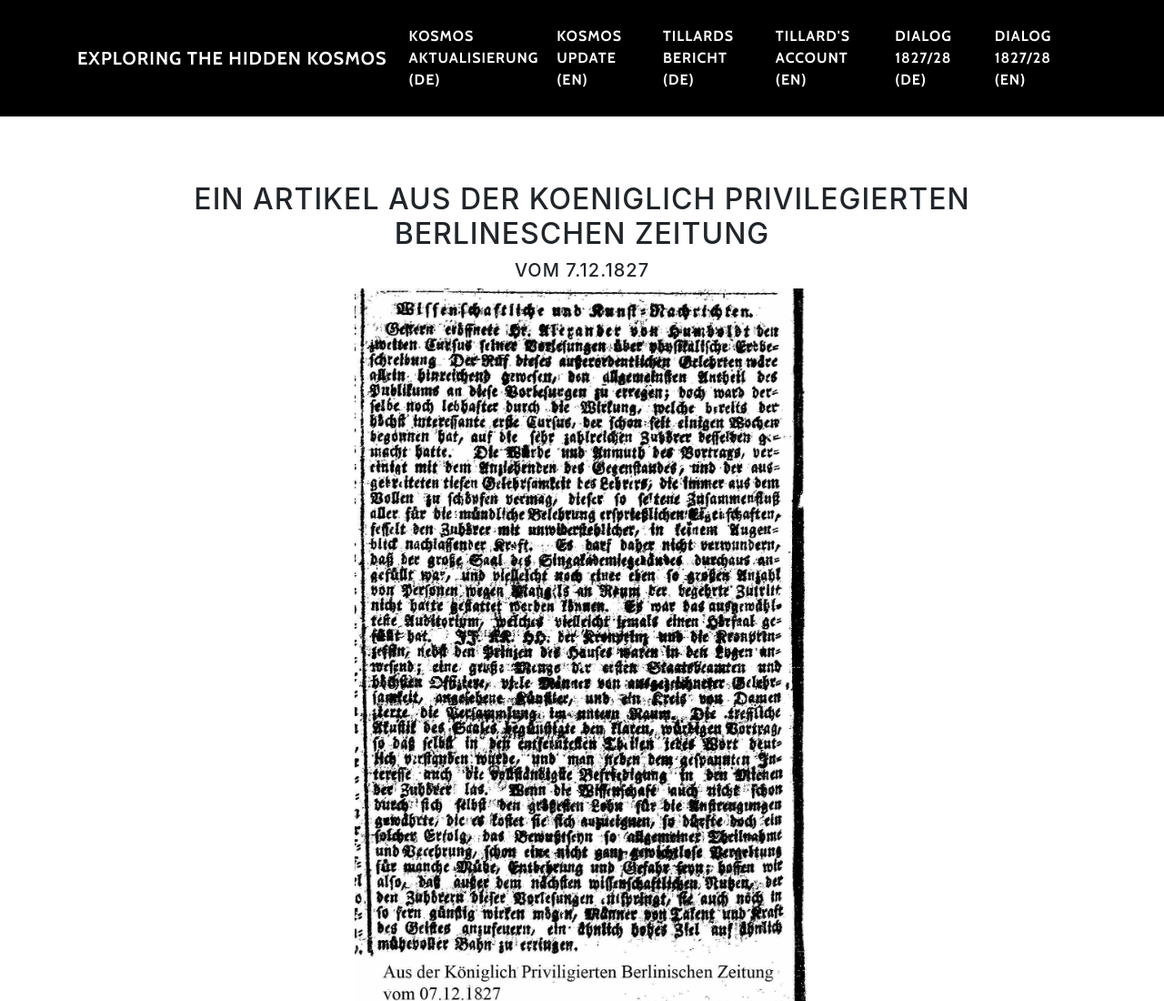
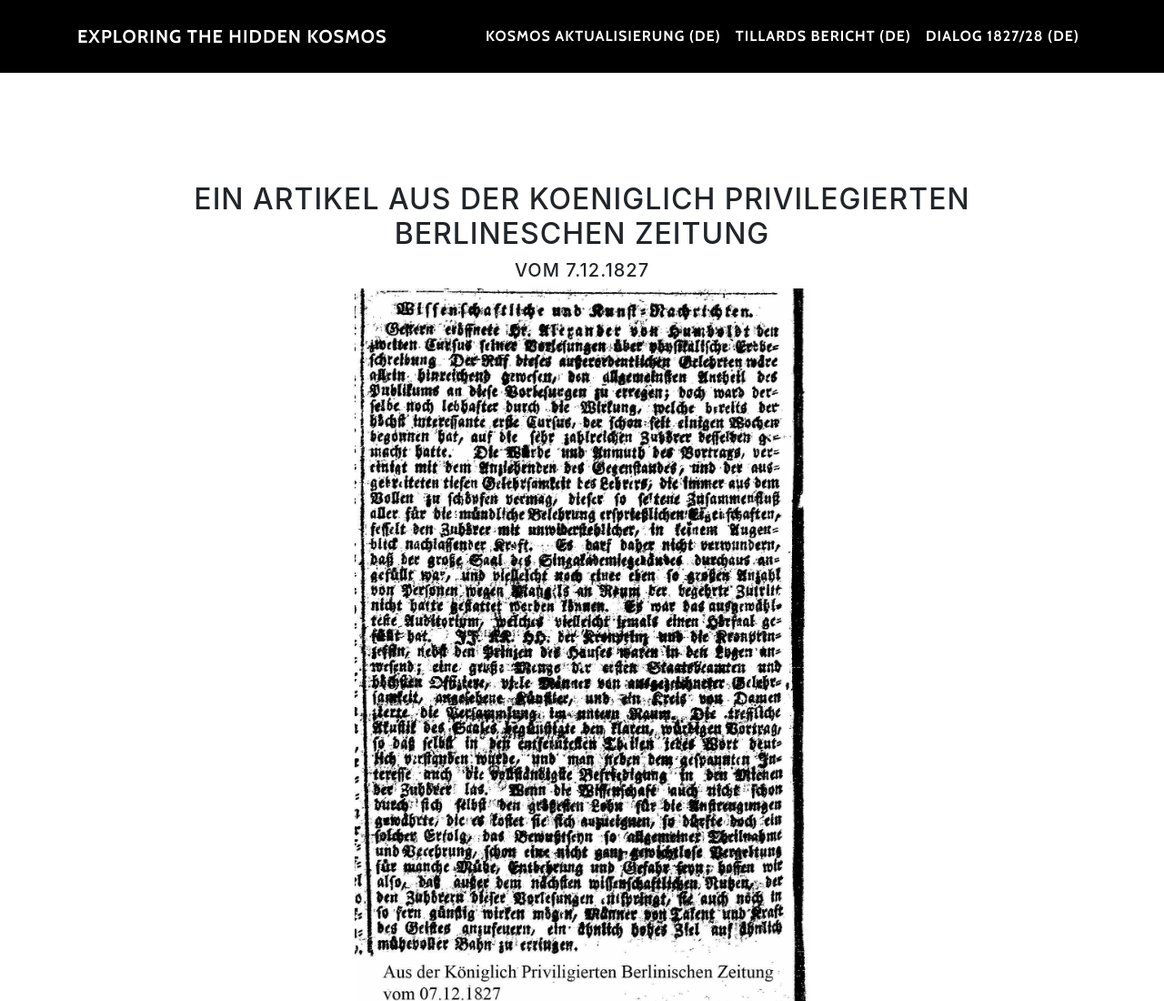
Before and after one commit to calculatinginfinity/ExploringTheHiddenKosmos, a website with bundled scripts: page www/zeitungsartikel.html in a window 1280 px wide. Shown: the top 1100 px of the page at 91% size. Built offline with nearby package versions, Linux system fonts and the light colour scheme.

Commit message:
navigation improvement (deleted english links)

```diff
--- a/www/zeitungsartikel.html
+++ b/www/zeitungsartikel.html
@@ -49,19 +49,10 @@
                      <a class="nav-link" href="kosmosAktualisierung.html">Kosmos Aktualisierung (DE)</a>
                   </li>
                   <li class="nav-item">
-                     <a class="nav-link" href="kosmosAktualisierung-en.html">Kosmos Update (EN)</a>
-                  </li>
-                  <li class="nav-item">
                      <a class="nav-link" href="tillard.html">Tillards Bericht (DE)</a>
                   </li>
                   <li class="nav-item">
-                     <a class="nav-link" href="tillard-en.html">Tillard's Account (EN)</a>
-                  </li>
-                  <li class="nav-item">
                      <a class="nav-link" href="fiktiverDialog.html">Dialog 1827/28 (DE)</a>
-                  </li>
-                  <li class="nav-item">
-                     <a class="nav-link" href="fiktiverDialog-en.html">Dialog 1827/28 (EN)</a>
                   </li>
                </ul>
             </div>
```
